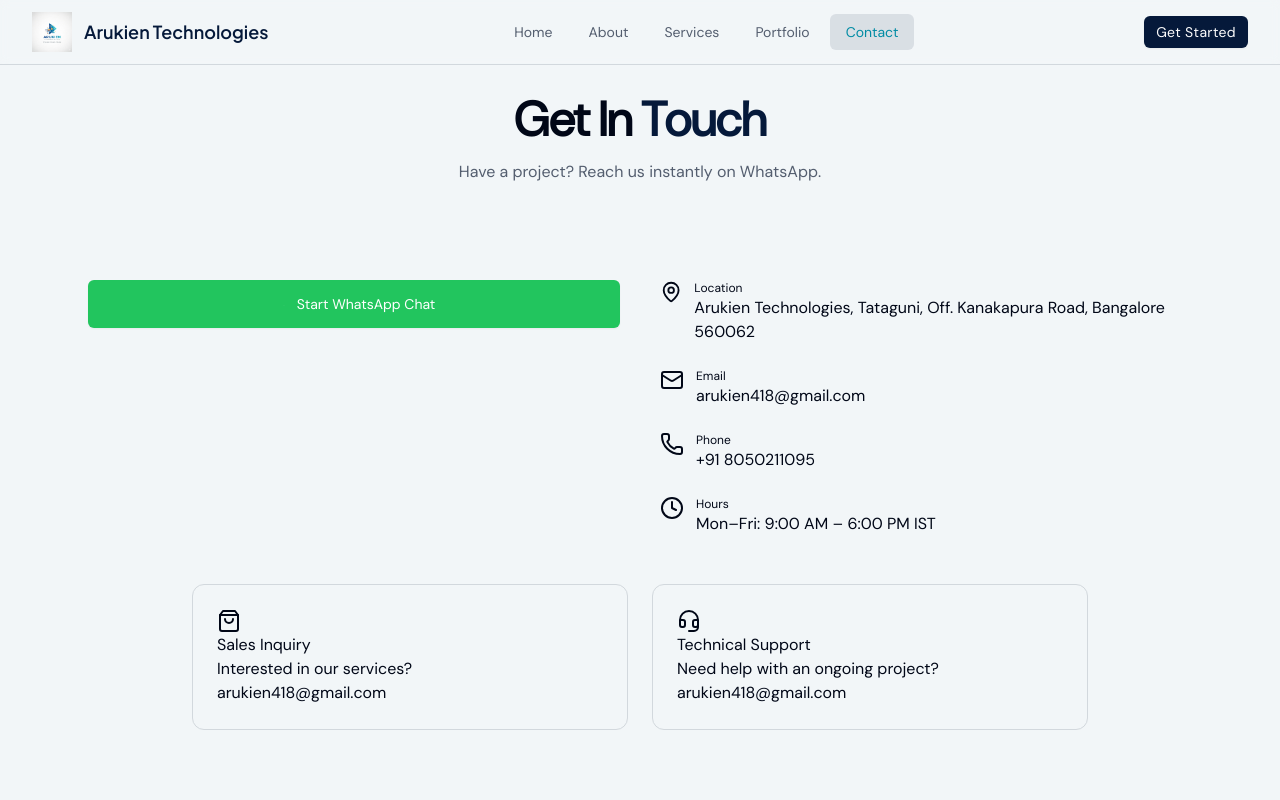
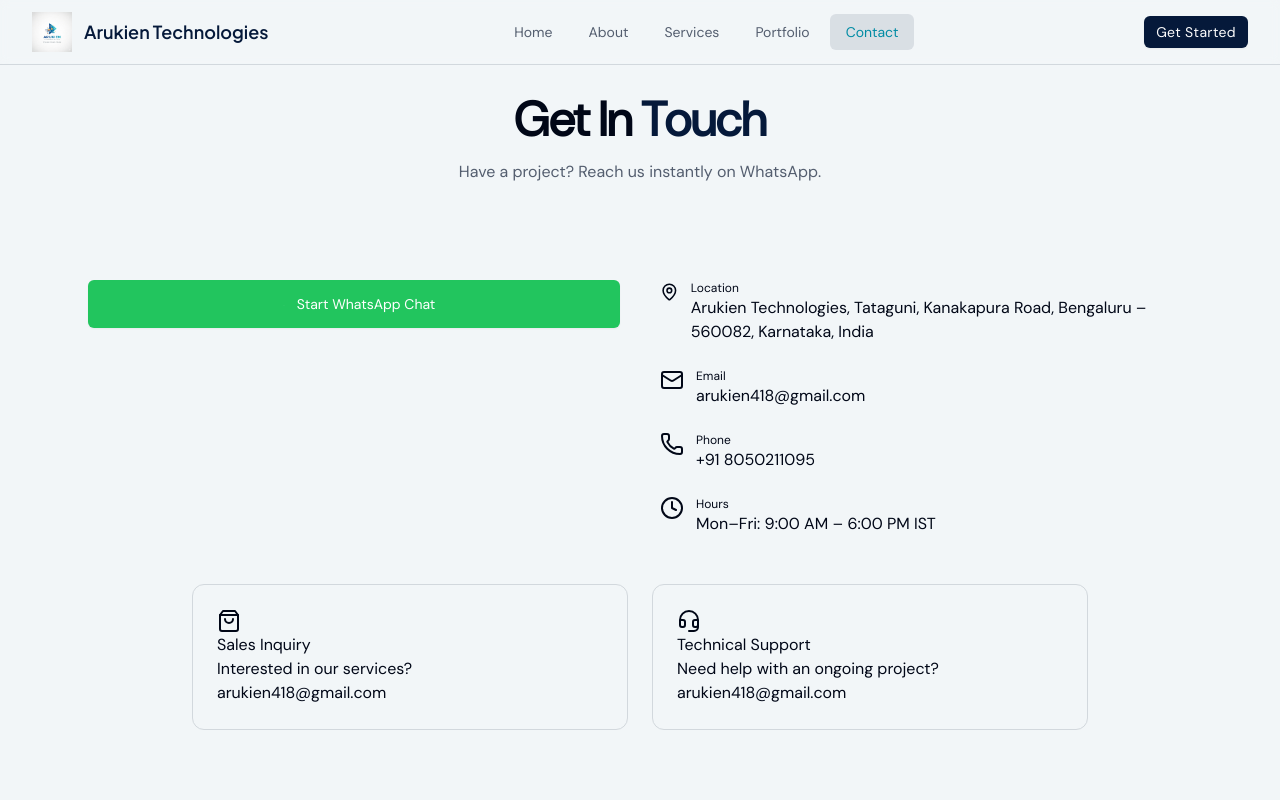
Before and after one commit to Harshakiran08/arukien-technologies, a React (Vite) app in the folder src/frontend/: page /contact in a window 1280 px wide. Shown: the top 800 px of the page. Built offline with nearby package versions, Linux system fonts and the light colour scheme; what @caffeineai/core-infrastructure would draw is missing.

Commit message:
Update ContactPage.tsx

```diff
--- a/src/frontend/src/pages/ContactPage.tsx
+++ b/src/frontend/src/pages/ContactPage.tsx
@@ -47,7 +47,7 @@
     icon: MapPin,
     label: "Location",
     value:
-      "Arukien Technologies, Tataguni, Off. Kanakapura Road, Bangalore 560062",
+      "Arukien Technologies, Tataguni, Kanakapura Road, Bengaluru – 560082, Karnataka, India",
   },
   {
     icon: Mail,
```
